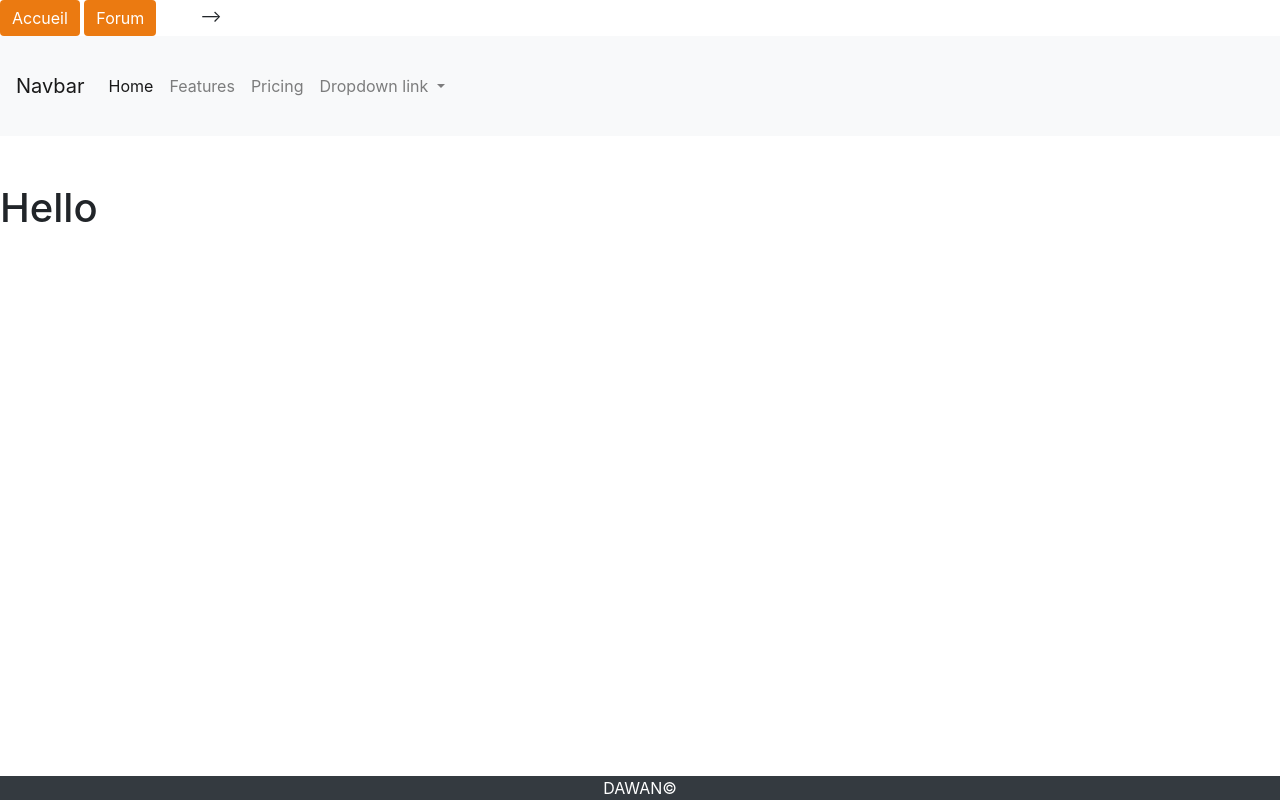
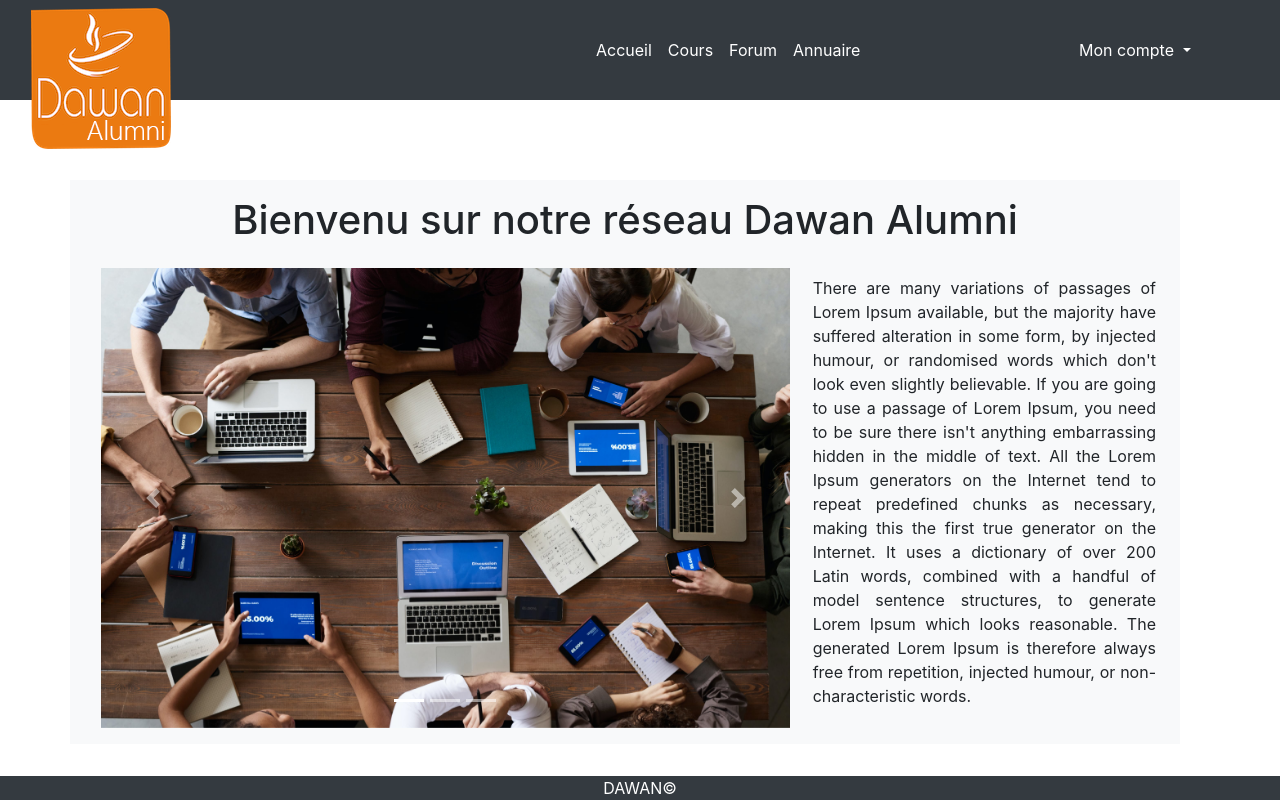
Before and after one commit to karnake/Dawan-Alumni, a PHP site: page /view/accueil.php in a window 1280 px wide. Run offline with PHP 8.4, Linux system fonts and the light colour scheme.

Commit message:
creation accueil, modification navbar

```diff
--- a/assets/css/accueil.css
+++ b/assets/css/accueil.css
@@ -7,3 +7,11 @@
     display: flex;
     align-items: center;
 }
+
+.main-accueil {
+    margin-top: 5em;
+}
+
+.section-accueil {
+    padding: 1rem;
+}
--- a/assets/css/nav-connexion.css
+++ b/assets/css/nav-connexion.css
@@ -1,34 +1,12 @@
-/* nav{
-    height: 100px;
-
-}
-    h1{
-        margin: auto;
-
-    }
-
-button:hover{
-    cursor: pointer;
+.navbar-expand-lg .navbar-collapse {
+    display: flex;
+    justify-content: center;
 }
 
-.connexion {
-    padding-bottom: 45px;
+.logo {
+margin: auto;
 }
 
-.btn-primary {
-    background-color: #eb7a11;
-    border:0;
+.navbar-light .navbar-nav .nav-link {
+    color: white;
 }
-
-.btn-primary:hover {
-    background-color: #f5a256;
-
-} */
-
-/* body {
-    background-color: grey;
-} */
-
-nav {
-    background-color: grey;
-}
--- a/assets/css/style.css
+++ b/assets/css/style.css
@@ -5,3 +5,4 @@
 @import 'blur.css';
 @import 'nav-connexion.css';
  @import 'footer.css';
+ @import 'accueil.css';
--- a/index.php
+++ b/index.php
@@ -139,11 +139,7 @@ function toggleText(btnclick1)  {
 <div class="form-group">
 <label class="col-md-3 control-label"></label>
   <div class="col-md-10" style="padding-top: 152px;">
-<<<<<<< HEAD
-    <input type="submit">
-=======
-    <a href="view/connexion.php"><input type="submit"></a>
->>>>>>> headerConnexionVue
+    <a href="view/accueil.php"><input type="submit"></a>
   </div>
 </div>
 </fieldset>
--- a/view/accueil.php
+++ b/view/accueil.php
@@ -12,10 +12,30 @@
 <body>
 
     <?php include "nav-connexion.php"; ?>
-    <br><br>
-    <main>
-        <h1>Hello</h1>
-    </main>
+
+  <main class="container main-accueil">
+
+    <div class="row container bg-light section-accueil">
+        <h1 class="mb-4">Bienvenu sur notre réseau Dawan Alumni</h1>
+        <div class="col-8">
+        <?php include "slider-containe.php"; ?>
+
+        </div>
+        <div class="col-md-4 contenu-accueil">
+            <div class="text-accueil">
+                There are many variations of passages of Lorem Ipsum available,
+                but the majority have suffered alteration in some form, by injected humour,
+                or randomised words which don't look even slightly believable.
+                If you are going to use a passage of Lorem Ipsum, you need to be sure there isn't anything
+                embarrassing hidden in the middle of text. All the Lorem Ipsum generators on the Internet
+                tend to repeat predefined chunks as necessary, making this the first true generator on the
+                Internet. It uses a dictionary of over 200 Latin words, combined with a handful of model
+                sentence structures, to generate Lorem Ipsum which looks reasonable. The generated Lorem
+                Ipsum is therefore always free from repetition, injected humour, or non-characteristic words.
+            </div>
+        </div>
+    </div>
+  </main>
 
 
 
--- a/view/nav-connexion.php
+++ b/view/nav-connexion.php
@@ -1,45 +1,33 @@
-<!-- <nav class="navbar navbar-dark bg-dark">
-  <h1><img src="../assets/img/logoalumni.png" class="img-fluid" alt=""></h1>
+<nav class="navbar navbar-expand-lg navbar-light bg-dark">
+  <div class="col-md-4 logo">
+    <a href="accueil.php"><img src="../assets/img/logoalumni.png" class="img-fluid" alt=""></a>
+  </div>
 
-  <div>
-  <button id='btn-home' type="button" class="btn btn-primary">Accueil</button>
-  <button id="btn-forum" type="button" class="btn btn-primary">Forum</button>
-  <a href="#"><img src="../assets/img/logout.svg" alt="bouton déconnexion" width ="35px" ></a>
-  </div>
-</nav> -->
-
-
-  <button id='btn-home' type="button" class="btn btn-primary">Accueil</button>
-  <button id="btn-forum" type="button" class="btn btn-primary">Forum</button>
-  <a href="#"><img src="../assets/img/logout.svg" alt="bouton déconnexion" width ="35px" ></a>
-  </div>
-</nav> -->
-
-<nav class="navbar navbar-expand-lg navbar-light bg-light">
-
-  <a class="navbar-brand" href="#">Navbar</a>
-  <button class="navbar-toggler" type="button" data-toggle="collapse" data-target="#navbarNavDropdown" aria-controls="navbarNavDropdown" aria-expanded="false" aria-label="Toggle navigation">
-    <span class="navbar-toggler-icon"></span>
-  </button>
   <div class="collapse navbar-collapse" id="navbarNavDropdown">
-    <ul class="navbar-nav">
-      <li class="nav-item active">
-        <a class="nav-link" href="#">Home <span class="sr-only">(current)</span></a>
+    <ul class="navbar-nav col-md-6">
+      <li class="nav-item">
+        <a class="nav-link" href="accueil.php">Accueil</a>
       </li>
       <li class="nav-item">
-        <a class="nav-link" href="#">Features</a>
+        <a class="nav-link" href="#">Cours</a>
       </li>
       <li class="nav-item">
-        <a class="nav-link" href="#">Pricing</a>
+        <a class="nav-link" href="#">Forum</a>
       </li>
+      <li class="nav-item">
+        <a class="nav-link" href="#">Annuaire</a>
+      </li>
+    </ul>
+  </div>
+  <div class="col-md-2">
+    <ul class="navbar-nav">
       <li class="nav-item dropdown">
         <a class="nav-link dropdown-toggle" href="#" id="navbarDropdownMenuLink" data-toggle="dropdown" aria-haspopup="true" aria-expanded="false">
-          Dropdown link
+          Mon compte
         </a>
         <div class="dropdown-menu" aria-labelledby="navbarDropdownMenuLink">
-          <a class="dropdown-item" href="#">Action</a>
-          <a class="dropdown-item" href="#">Another action</a>
-          <a class="dropdown-item" href="#">Something else here</a>
+          <a class="dropdown-item" href="#">Réglages</a>
+          <a class="dropdown-item" href="#">Déconnexion</a>
         </div>
       </li>
     </ul>
--- a/view/slider-containe.php
+++ b/view/slider-containe.php
@@ -6,10 +6,10 @@
   </ol>
   <div class="carousel-inner">
     <div class="carousel-item active">
-      <img src="assets/img/picsSlider1.jpeg" class="d-block w-100" alt="Photo d'étudiants travaillats sur des ordinateurs">
+      <img src="../assets/img/picsSlider1.jpeg" class="d-block w-100" alt="Photo d'étudiants travaillats sur des ordinateurs">
     </div>
     <div class="carousel-item">
-      <img src="assets/img/picsSlider2.jpeg" class="d-block w-100" alt="Photo d'étudiants travaillats sur des ordinateurs">
+      <img src="../assets/img/picsSlider2.jpeg" class="d-block w-100" alt="Photo d'étudiants travaillats sur des ordinateurs">
     </div>
   </div>
   <a class="carousel-control-prev" href="#carouselExampleIndicators" role="button" data-slide="prev">
```
